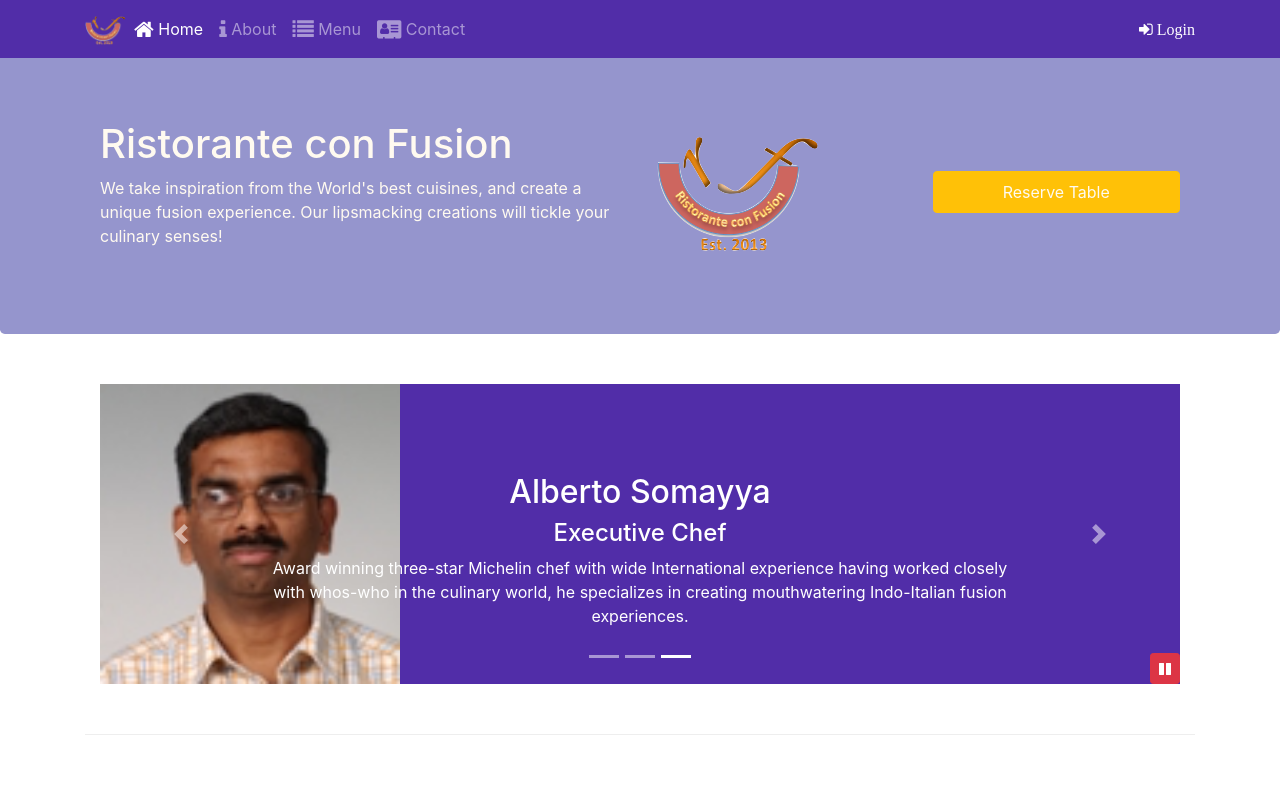
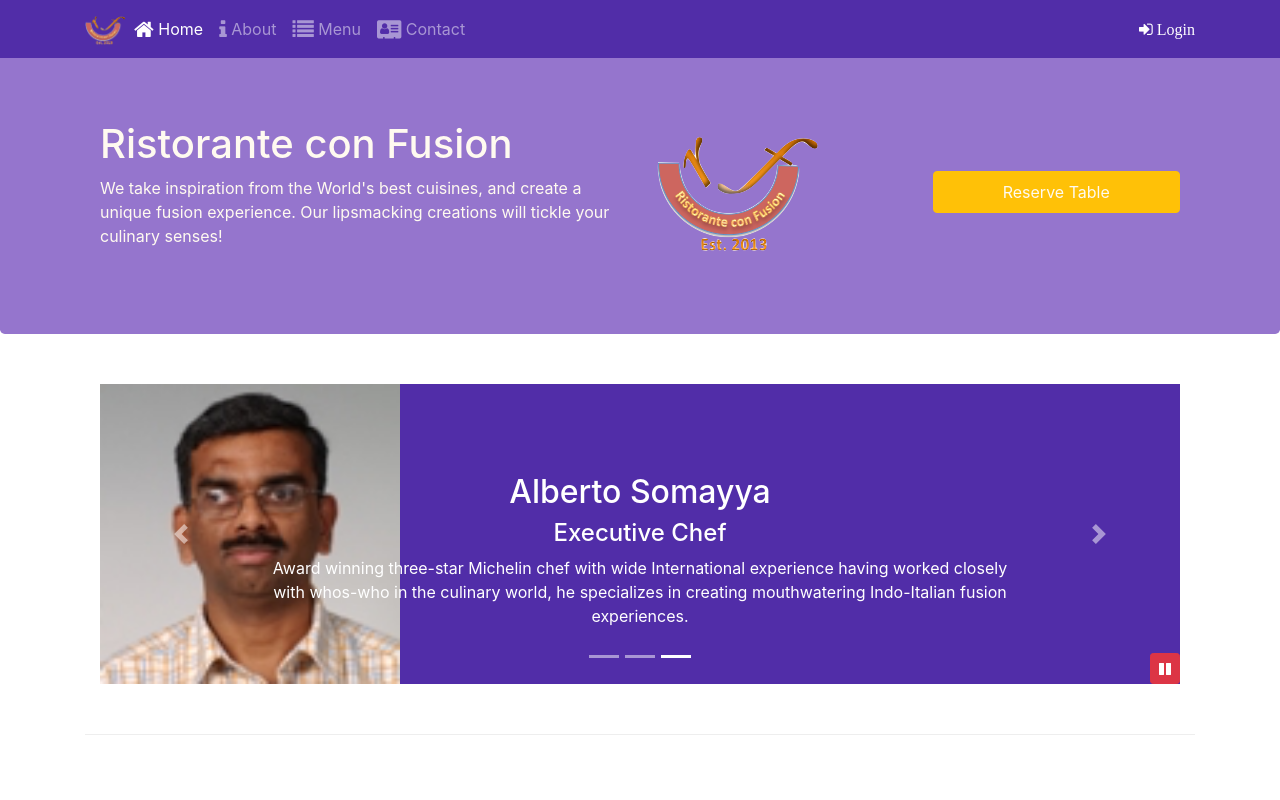
Before and after one commit to giridhar45ro/conFusion, a website: page index.html in a window 1280 px wide. Shown: the top 800 px of the page. Drawn offline with nearby package versions, Linux system fonts and the light colour scheme.

Commit message:
Update index.html

```diff
--- a/index.html
+++ b/index.html
@@ -10,7 +10,7 @@
     <link rel="stylesheet" href="node_modules/bootstrap/dist/css/bootstrap.min.css">
     <link rel="stylesheet" href="node_modules/font-awesome/css/font-awesome.min.css">
     <link rel="stylesheet" href="node_modules/bootstrap-social/bootstrap-social.css">
-    <link href="css/style-old.css" rel="stylesheet">
+    <link href="css/style.css" rel="stylesheet">
     <!-- endbuild -->
 <head>
     <title>Ristorante Con Fusion</title>
```
